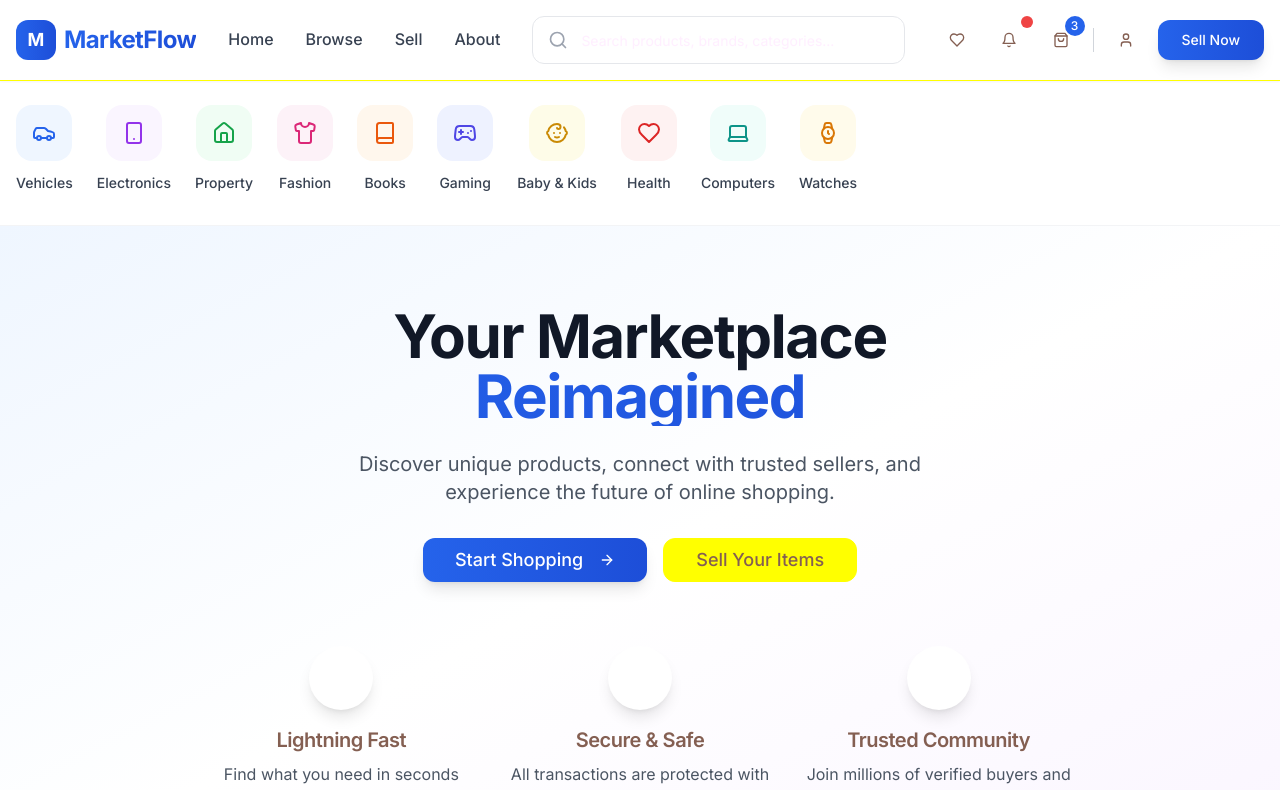
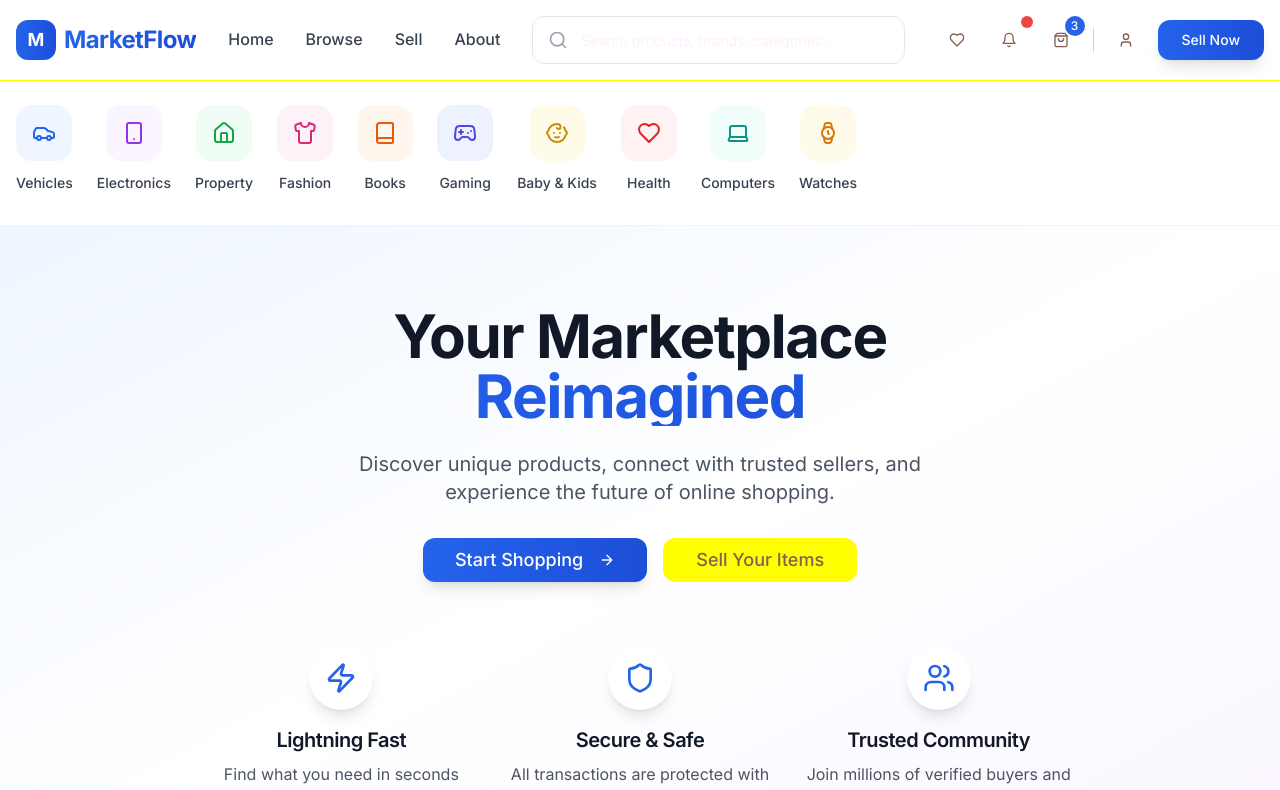
Before and after one commit to OnyekwereMichael/market-flow, a React (Vite) app: page / in a window 1280 px wide. Shown: the top 790 px of the page. Built offline with nearby package versions, Linux system fonts and the light colour scheme.

Commit message:
Fix: Improve home page card and icon visibility
- Changed card text color to black.
- Fixed visibility of icons in the hero section.
- Updated hover color for cards.

```diff
--- a/src/components/HeroSection.tsx
+++ b/src/components/HeroSection.tsx
@@ -30,26 +30,26 @@ const HeroSection = () => {
           <div className="grid grid-cols-1 md:grid-cols-3 gap-6 md:gap-8 mt-12 md:mt-16 px-4">
             <div className="text-center group">
               <div className="bg-white rounded-full w-12 h-12 md:w-16 md:h-16 flex items-center justify-center mx-auto mb-3 md:mb-4 shadow-lg group-hover:scale-110 transition-transform">
-                <Zap className="h-6 w-6 md:h-8 md:w-8 text-primary" />
+                <Zap className="h-6 w-6 md:h-8 md:w-8 text-blue-600" />
               </div>
-              <h3 className="text-lg md:text-xl font-semibold mb-2">Lightning Fast</h3>
-              <p className="text-sm md:text-base text-gray-600">Find what you need in seconds with our AI-powered search</p>
+              <h3 className="text-lg md:text-xl font-semibold mb-2 text-gray-900 group-hover:text-gray-700 transition-colors">Lightning Fast</h3>
+              <p className="text-sm md:text-base text-gray-600 group-hover:text-gray-800 transition-colors">Find what you need in seconds with our AI-powered search</p>
             </div>
 
             <div className="text-center group">
               <div className="bg-white rounded-full w-12 h-12 md:w-16 md:h-16 flex items-center justify-center mx-auto mb-3 md:mb-4 shadow-lg group-hover:scale-110 transition-transform">
-                <Shield className="h-6 w-6 md:h-8 md:w-8 text-primary" />
+                <Shield className="h-6 w-6 md:h-8 md:w-8 text-blue-600" />
               </div>
-              <h3 className="text-lg md:text-xl font-semibold mb-2">Secure & Safe</h3>
-              <p className="text-sm md:text-base text-gray-600">All transactions are protected with bank-level security</p>
+              <h3 className="text-lg md:text-xl font-semibold mb-2 text-gray-900 group-hover:text-gray-700 transition-colors">Secure & Safe</h3>
+              <p className="text-sm md:text-base text-gray-600 group-hover:text-gray-800 transition-colors">All transactions are protected with bank-level security</p>
             </div>
 
             <div className="text-center group">
               <div className="bg-white rounded-full w-12 h-12 md:w-16 md:h-16 flex items-center justify-center mx-auto mb-3 md:mb-4 shadow-lg group-hover:scale-110 transition-transform">
-                <Users className="h-6 w-6 md:h-8 md:w-8 text-primary" />
+                <Users className="h-6 w-6 md:h-8 md:w-8 text-blue-600" />
               </div>
-              <h3 className="text-lg md:text-xl font-semibold mb-2">Trusted Community</h3>
-              <p className="text-sm md:text-base text-gray-600">Join millions of verified buyers and sellers</p>
+              <h3 className="text-lg md:text-xl font-semibold mb-2 text-gray-900 group-hover:text-gray-700 transition-colors">Trusted Community</h3>
+              <p className="text-sm md:text-base text-gray-600 group-hover:text-gray-800 transition-colors">Join millions of verified buyers and sellers</p>
             </div>
           </div>
         </div>
```
